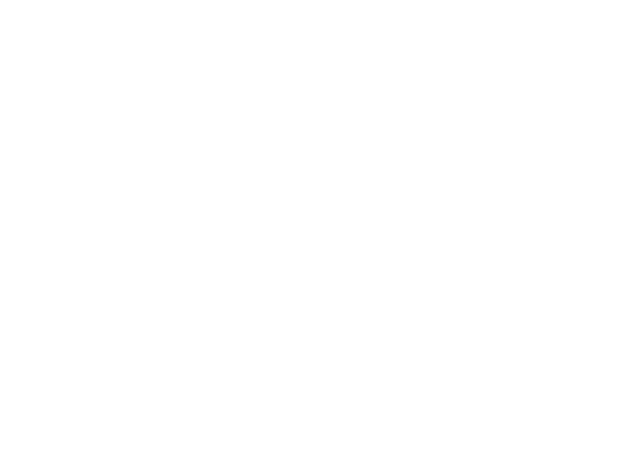
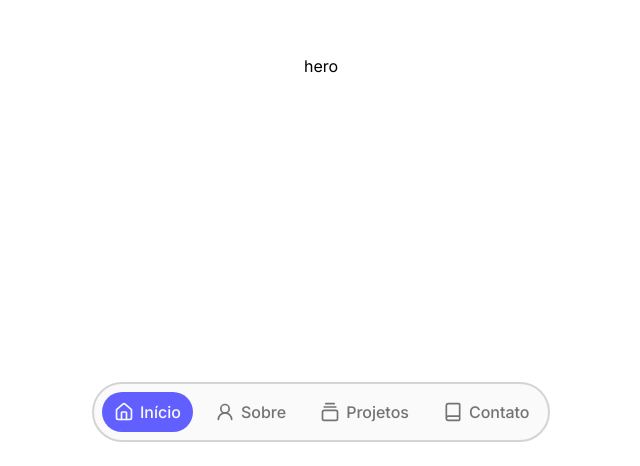
Before and after one commit to arthursoares17/portfolio, a Vue app: page / in a window 1280 px wide. Shown: the part 334-800 px from the top of the page, without its empty margins (319-959 px from the left). Built offline with nearby package versions, Linux system fonts and the light colour scheme; the HTML template or start-up script is replaced by a standard one.

Commit message:
feat: integrate sections with navigation system

```diff
--- a/src/App.vue
+++ b/src/App.vue
@@ -1,9 +1,75 @@
 <script setup lang="ts">
+  import { ref } from 'vue'
+  import {
+    House,
+    UserRound,
+    GalleryVerticalEnd,
+    Book
+  } from 'lucide-vue-next'
+  import Header from './components/global/Header.vue'
+  import HeroSection from './components/partials/HeroSection.vue'
+  import AboutSection from './components/partials/AboutSection.vue'
+  import ProjectsSection from './components/partials/ProjectsSection.vue'
+  import ContactSection from './components/partials/ContactSection.vue'
 
+  const sectionsData = [
+    {
+      id: 'hero',
+      icon: House,
+      label: 'Início',
+      component: HeroSection
+    },
+    {
+      id: 'about',
+      icon: UserRound,
+      label: 'Sobre',
+      component: AboutSection
+    },
+    {
+      id: 'projects',
+      icon: GalleryVerticalEnd,
+      label: 'Projetos',
+      component: ProjectsSection
+    },
+    {
+      id: 'contact',
+      icon: Book,
+      label: 'Contato',
+      component: ContactSection
+    }
+  ]
+
+  const currentSection = ref(sectionsData[0]?.id)
 </script>
 
 <template>
-  <main>
+  <div class="relative">
+    <Header
+      :items="sectionsData"
+      v-model:current="currentSection"
+    />
 
-  </main>
+    <main class="min-h-screen">
+      <transition
+        name="fade"
+        mode="out-in"
+      >
+        <component
+          :is="sectionsData.find(section => section.id === currentSection)?.component"
+          :key="currentSection"
+        />
+      </transition>
+    </main>
+  </div>
 </template>
+
+<style>
+  .fade-enter-active,
+  .fade-leave-active {
+    transition: opacity 0.3s;
+  }
+  .fade-enter-from,
+  .fade-leave-to {
+    opacity: 0;
+  }
+</style>
```
